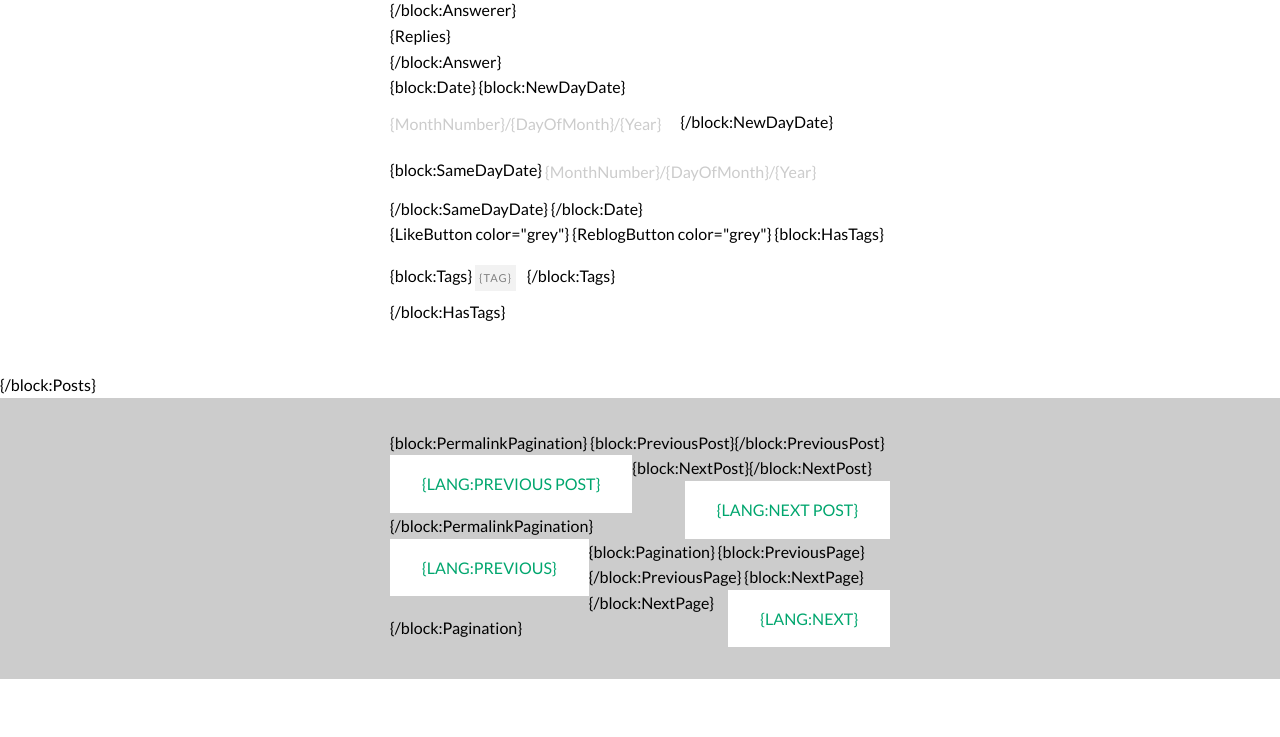
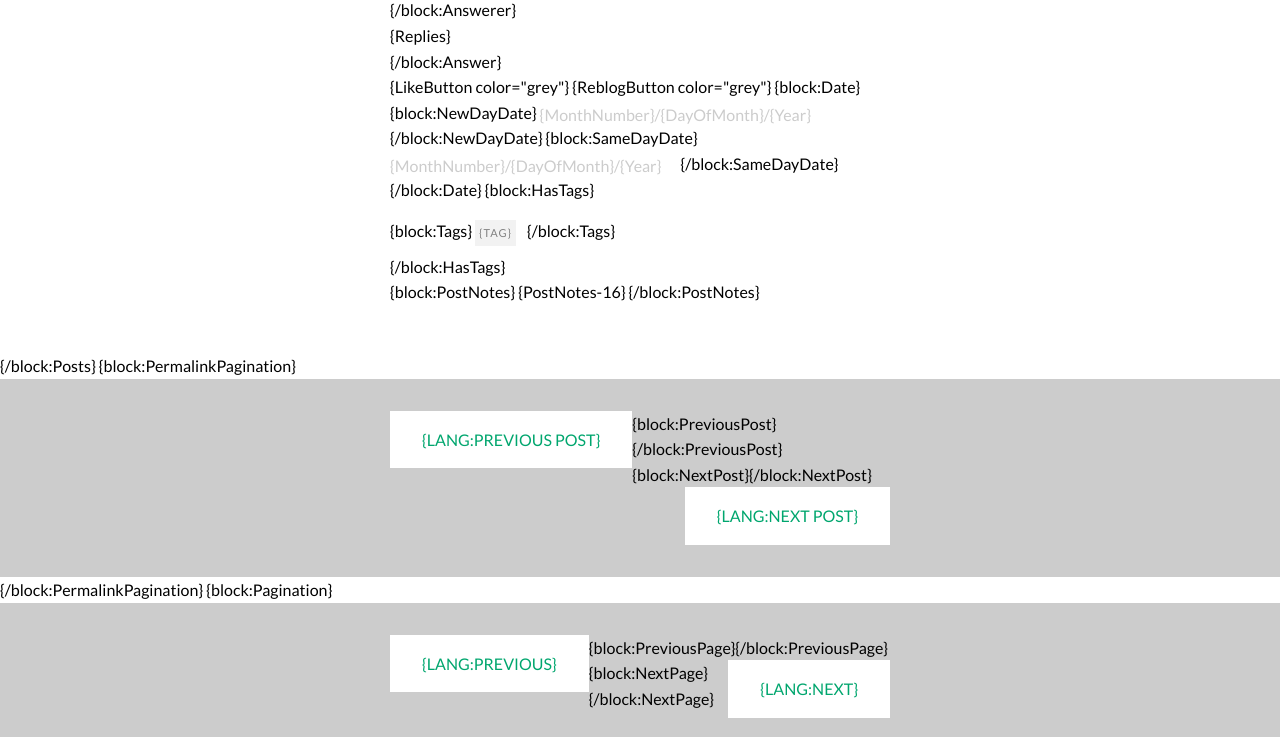
Before and after one commit to skokielibrary/tumblr, a website: page src/tumblr.html in a window 1280 px wide. Shown: the part 1794-2531 px from the top of the page. Drawn offline with Linux system fonts and the light colour scheme.

Commit message:
udpated tumblr theme

```diff
--- a/src/tumblr.html
+++ b/src/tumblr.html
@@ -6,6 +6,8 @@
   <meta name="viewport" content="width=device-width, initial-scale=1">
   <title>{block:PostTitle}{PostTitle} | {/block:PostTitle}{Title}</title>
   {block:Description}<meta name="description" content="{MetaDescription}">{/block:Description}
+  <link rel="apple-touch-icon" href="{PortraitURL-128}">
+  <link rel="shortcut icon" href="{Favicon}">
   <meta property="og:title" content="{Title}">
   {block:PostSummary}<meta property="og:description" content="{PostSummary}">{/block:PostSummary}
   <meta property="og:site_name" content="Skokie Public Library's Tumblr">
@@ -14,11 +16,13 @@
   <link href="assets/css/styles.css" rel="stylesheet" inline>
 </head>
 <body>
+
   <header role="banner" class="site-header">
     <div class="container">
       <a href="/" class="brand">Skokie Public Library</a>
     </div>
   </header>
+
   <main role="main" class="content">
     {block:Posts}
       <article class="post {PostType}">
@@ -145,15 +149,7 @@
             {/block:Answerer}
             <div class="replies">{Replies}</div>
           {/block:Answer}
-          <div class="meta">
-            {block:Date}
-              {block:NewDayDate}
-                <p class="post-date">{MonthNumber}/{DayOfMonth}/{Year}</p>
-              {/block:NewDayDate}
-              {block:SameDayDate}
-                <p class="post-date">{MonthNumber}/{DayOfMonth}/{Year}</p>
-              {/block:SameDayDate}
-            {/block:Date}
+
           <div class="share">
             <button class="share-button">
               <img inline src="assets/svg/share.svg">
@@ -163,11 +159,20 @@
               <li><a data-target="twitter" href="https://twitter.com/share?url={permaLink}&text=Look%20what%20I%20found%20on%20Skokie Public%20Library's%20Tumblr" target="_blank" class="twitter"><img inline src="/assets/svg/twitter.svg"><span class="hidden">Twitter</span></a></li>
               <li><a href="{Permalink}" class="permalink"><img inline src="/assets/svg/link.svg"><span class="hidden">Link</span></a></li>
             </ul>
-            </div>
-          </div><!--end of meta-->
-          <div class="post-footer">
+          </div><!--end of share-->
+
+          <section class="meta">
             {LikeButton color="grey"}
             {ReblogButton color="grey"}
+
+            {block:Date}
+              {block:NewDayDate}
+                <div class="post-date">{MonthNumber}/{DayOfMonth}/{Year}</div>
+              {/block:NewDayDate}
+              {block:SameDayDate}
+                <div class="post-date">{MonthNumber}/{DayOfMonth}/{Year}</div>
+              {/block:SameDayDate}
+            {/block:Date}
 
             {block:HasTags}
               <ul class="tags">
@@ -177,26 +182,37 @@
                 {/block:Tags}
               </ul>
             {/block:HasTags}
-          </div>
+          </section><!--end of meta-->
+
+          {block:PostNotes}
+            {PostNotes-16}
+          {/block:PostNotes}
+
         </div><!--end of article container-->
+
       </article>
     {/block:Posts}
+
+    {block:PermalinkPagination}
       <div class="pagination">
         <div class="container">
-
-        {block:PermalinkPagination}
         {block:PreviousPost}<a class="pager newer"href="{PreviousPost}">{lang:Previous post}</a>{/block:PreviousPost}
         {block:NextPost}<a class="pager older" href="{NextPost}">{lang:Next post}</a>{/block:NextPost}
+        </div>
+      </div>
     {/block:PermalinkPagination}
 
     {block:Pagination}
+      <div class="pagination">
+        <div class="container">
         {block:PreviousPage}<a class="pager newer" href="{PreviousPage}">{lang:Previous}</a>{/block:PreviousPage}
         {block:NextPage}<a class="pager older" href="{NextPage}">{lang:Next}</a>{/block:NextPage}
+        </div>
+      </div>
     {/block:Pagination}
 
-      </div>
-    </div>
   </main>
+
   <footer class="site-footer">
     <div class="container">
       <a href="http://skokielibrary.info" class="logo">
@@ -204,6 +220,7 @@
       </a>
     </div>
   </footer>
+
   <script>
     (function(){
       var share_controls, share_buttons, button;
```
Also changed, not shown: src/index.html (+5 -4 lines), dist/index.html, dist/tumblr.html. Lines whose indentation alone changed are shown as unchanged.
